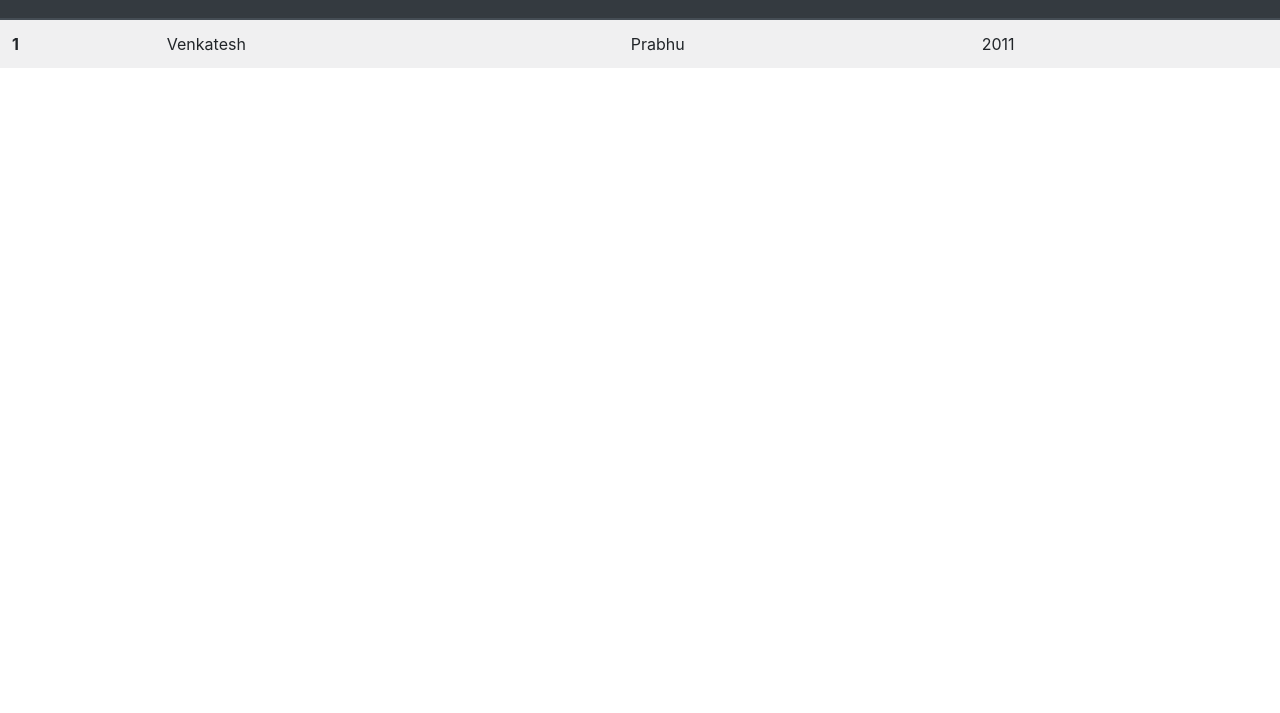
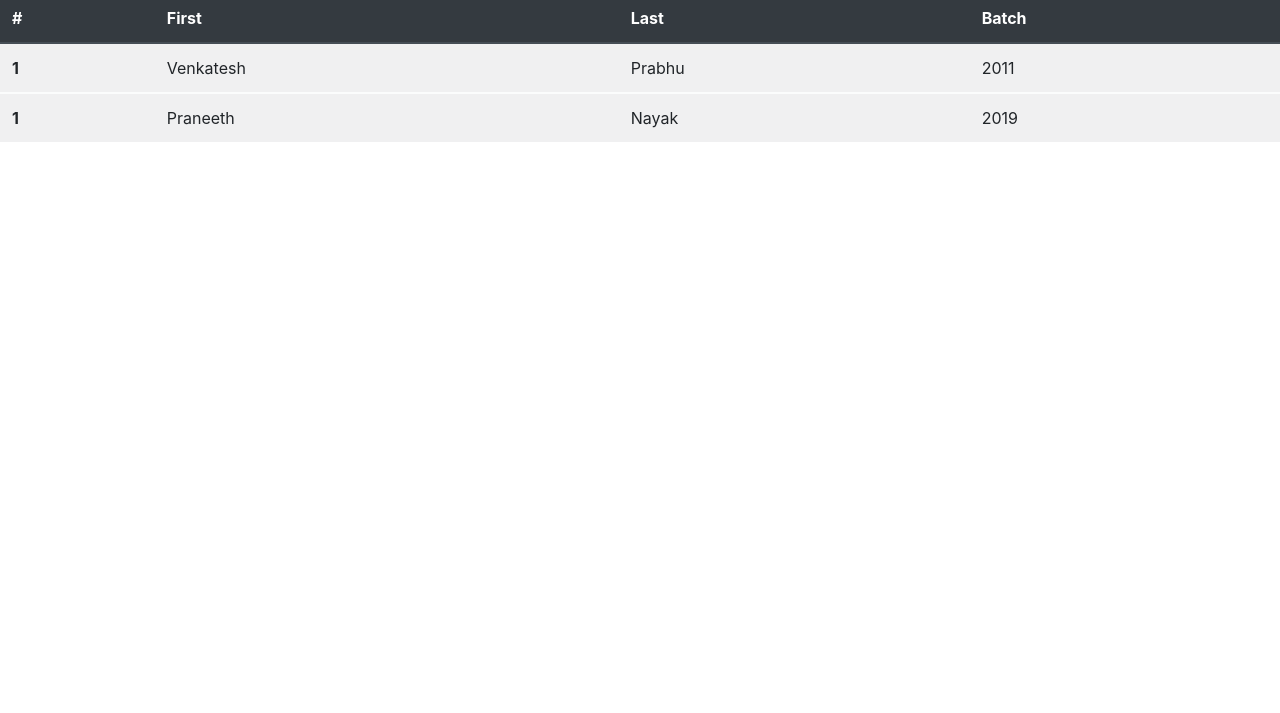
Before and after one commit to venkateshprabhu2/gitsession, a plain HTML site: page index.html in a window 1280 px wide. Shown: the part 87-800 px from the top of the page. Drawn offline with nearby package versions, Linux system fonts and the light colour scheme.

Commit message:
Updated Table

```diff
--- a/index.html
+++ b/index.html
@@ -22,6 +22,8 @@
     </tr>
   </thead>
 
+<!-- <p>Praneeth</p>
+<small>Edited by Praneeth</small> -->
 
   <!-- Modify the 'td' tags in the below section with your first name, last name & batch-->
   <tbody>
@@ -32,6 +34,15 @@
       <td>2011</td>
     </tr>
   </tbody>
+   <tbody>
+    <tr>
+      <th scope="row">1</th>
+      <td>Praneeth</td>
+      <td>Nayak</td>
+      <td>2019</td>
+    </tr>
+  </tbody>
+<small>Edited by Praneeth</small>
 </table>
   </body>
 </html>
```
